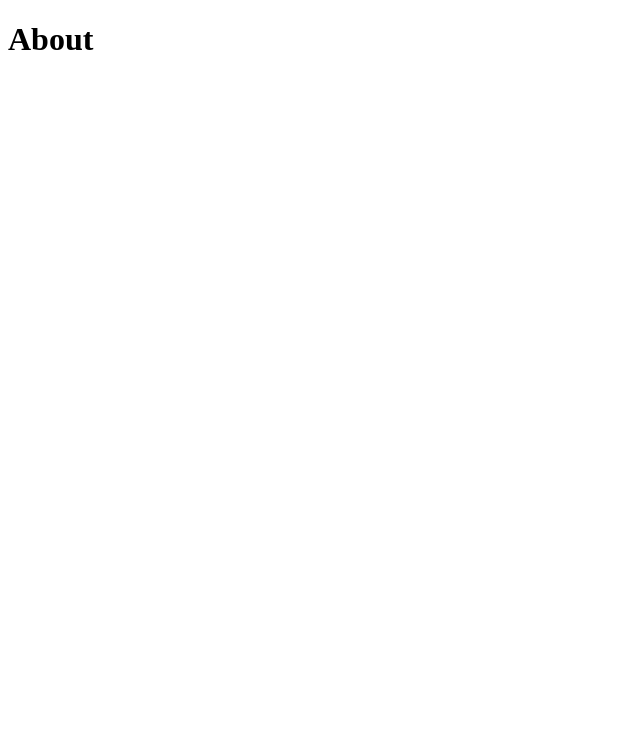
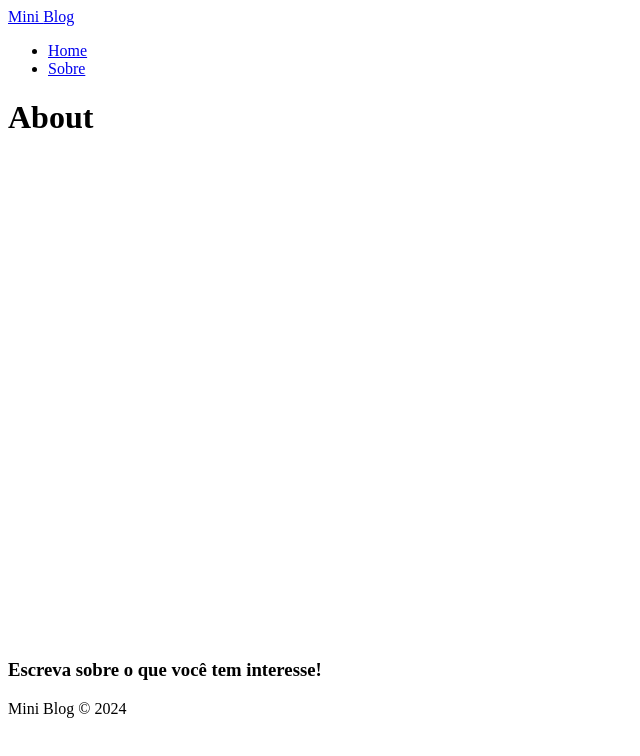
Before and after one commit to evandrodias11/miniblog-react, a React (Vite) app: page /about in a window 1280 px wide. Shown: the top 756 px of the page, without its empty margins (0-640 px from the left). Built offline with nearby package versions, Linux system fonts and the light colour scheme.

Commit message:
inicializa navbar e footer

```diff
--- a/src/App.jsx
+++ b/src/App.jsx
@@ -6,17 +6,23 @@
 import Home from "./pages/Home/Home";
 import About from "./pages/About/About";
 
+//components
+import Navbar from "./components/Navbar";
+import Footer from "./components/Footer";
+
 function App() {
   return (
     <>
       <div className="App">
         <BrowserRouter>
+          <Navbar />
           <div className="container">
             <Routes>
               <Route path="/" element={<Home />} />
               <Route path="/about" element={<About />} />
             </Routes>
           </div>
+          <Footer />
         </BrowserRouter>
       </div>
     </>
--- /dev/null
+++ b/src/components/Footer.jsx
@@ -0,0 +1,12 @@
+import styles from "./Footer.module.css";
+
+const Footer = () => {
+  return (
+    <footer>
+      <h3>Escreva sobre o que você tem interesse!</h3>
+      <p>Mini Blog &copy; 2024</p>
+    </footer>
+  );
+};
+
+export default Footer;
--- /dev/null
+++ b/src/components/Navbar.jsx
@@ -0,0 +1,23 @@
+import { NavLink } from "react-router-dom";
+import styles from "./Navbar.module.css";
+
+const Navbar = () => {
+  return (
+    <nav>
+      <NavLink to="/">
+        Mini <span>Blog</span>
+      </NavLink>
+      <ul>
+        <li>
+          <NavLink to="/">Home</NavLink>
+        </li>
+        <li>
+          {" "}
+          <NavLink to="/about">Sobre</NavLink>
+        </li>
+      </ul>
+    </nav>
+  );
+};
+
+export default Navbar;
```
Also changed, not shown: src/components/Footer.module.css (added), src/components/Navbar.module.css (added).
